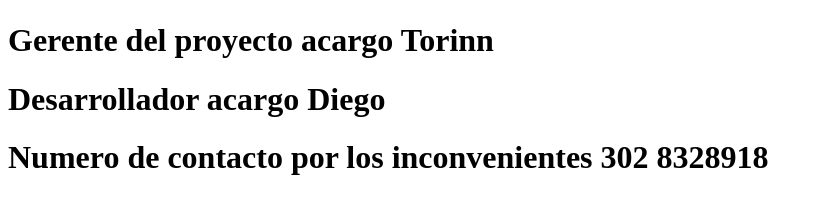
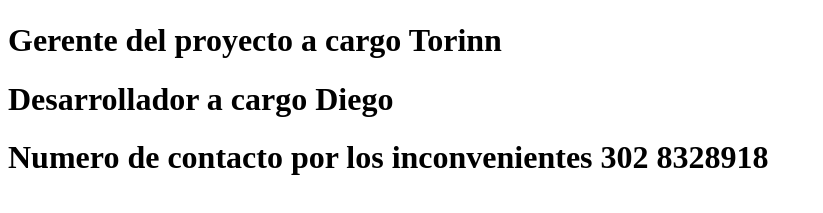
Before and after one commit to xTorinnx/xTorinnx.github.io, a plain HTML site: page index.html in a window 1280 px wide. Shown: the part 311-524 px from the top of the page, without its empty margins (0-823 px from the left). Drawn offline with Linux system fonts and the light colour scheme.

Commit message:
Update index.html

```diff
--- a/index.html
+++ b/index.html
@@ -6,8 +6,8 @@
 </head>
 <body>
   <img src="Pingu_Pagina/imagenes/pingui_1.png" alt="Imagen desde mi PC">
-  <h1>Gerente del proyecto acargo Torinn</h1>
-  <h1>Desarrollador acargo Diego</h1>
+  <h1>Gerente del proyecto a cargo Torinn</h1>
+  <h1>Desarrollador a cargo Diego</h1>
   <h1>Numero de contacto por los inconvenientes 302 8328918</h1>
 </body>
 </html>
```
